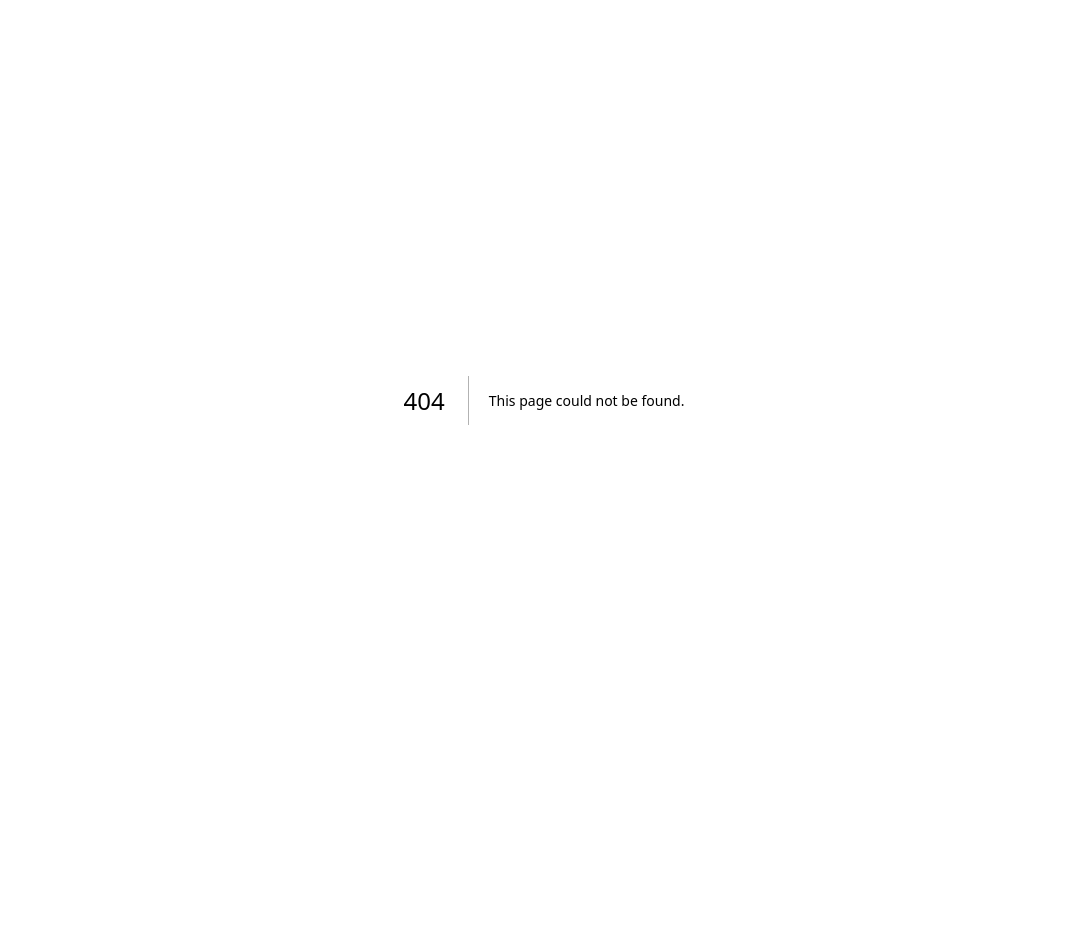
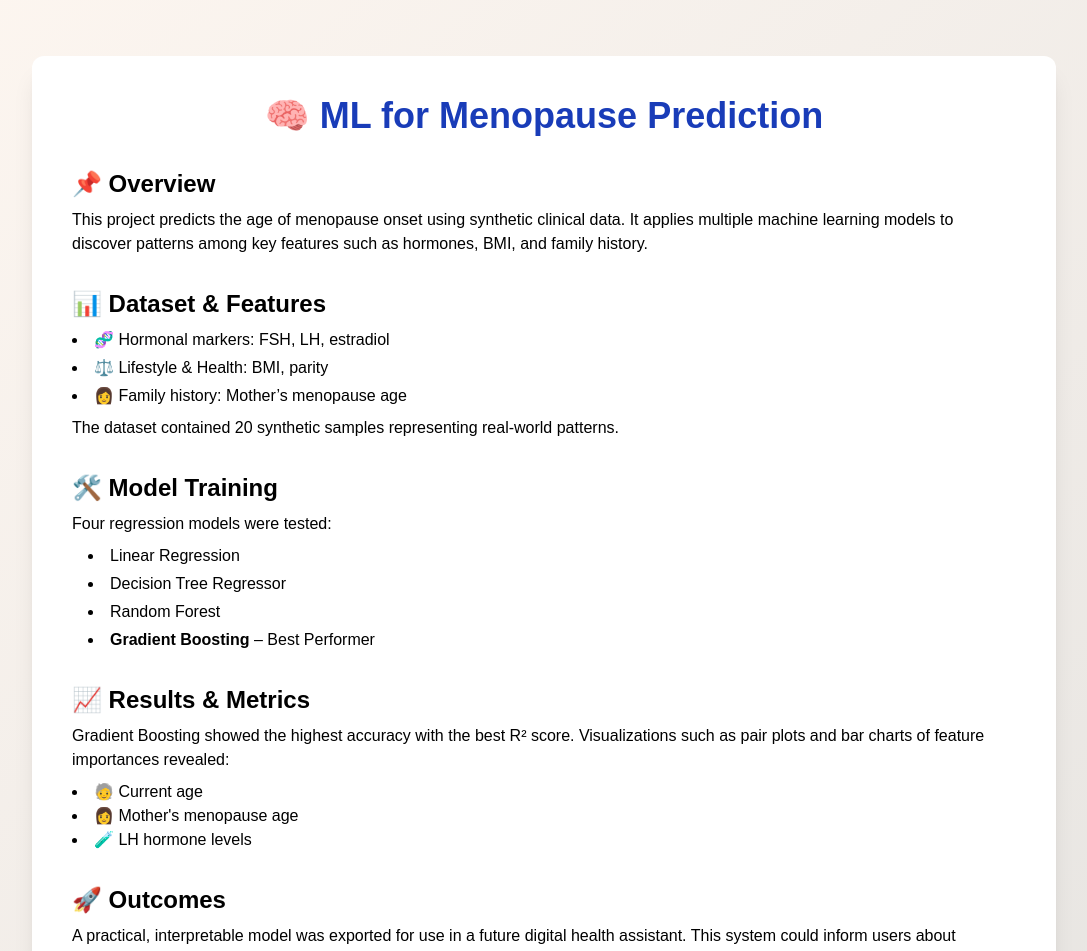
Before and after one commit to nargesghv/my-cv-site, a Next.js app: page /case-studies/menopause in a window 1280 px wide. Before the commit this address had no page. Shown: the top 951 px of the page, without its empty margins (96-1183 px from the left). Before the commit the page ends 800 px from the top, so only its background shows below. Built offline with nearby package versions, Linux system fonts and the light colour scheme.

Commit message:
Fix: Add Project type for selectedProject

```diff
--- /dev/null
+++ b/src/app/case-studies/menopause/page.tsx
@@ -0,0 +1,78 @@
+'use client';
+import React from 'react';
+import Link from 'next/link';
+
+export default function MenopauseCaseStudy() {
+  return (
+    <main className="min-h-screen px-6 md:px-20 py-14 bg-gradient-to-br from-[#fdf6f0] to-[#e6e4e1] dark:from-[#111827] dark:to-[#1f2937] text-black dark:text-white">
+      <div className="max-w-5xl mx-auto bg-white dark:bg-gray-900 p-10 rounded-xl shadow-xl space-y-8">
+        <h1 className="text-4xl font-bold text-blue-800 dark:text-blue-300 text-center">
+          🧠 ML for Menopause Prediction
+        </h1>
+
+        {/* Overview */}
+        <section>
+          <h2 className="text-2xl font-semibold mb-2">📌 Overview</h2>
+          <p>
+            This project predicts the age of menopause onset using synthetic clinical data. It applies multiple machine learning models to discover patterns among key features such as hormones, BMI, and family history.
+          </p>
+        </section>
+
+        {/* Data Section */}
+        <section>
+          <h2 className="text-2xl font-semibold mb-2">📊 Dataset & Features</h2>
+          <ul className="list-disc list-inside space-y-1">
+            <li>🧬 Hormonal markers: FSH, LH, estradiol</li>
+            <li>⚖️ Lifestyle & Health: BMI, parity</li>
+            <li>👩 Family history: Mother’s menopause age</li>
+          </ul>
+          <p className="mt-2">The dataset contained 20 synthetic samples representing real-world patterns.</p>
+        </section>
+
+        {/* Modeling */}
+        <section>
+          <h2 className="text-2xl font-semibold mb-2">🛠️ Model Training</h2>
+          <p>
+            Four regression models were tested:
+          </p>
+          <ul className="list-disc list-inside pl-4 space-y-1 mt-2">
+            <li>Linear Regression</li>
+            <li>Decision Tree Regressor</li>
+            <li>Random Forest</li>
+            <li><strong>Gradient Boosting</strong> – Best Performer</li>
+          </ul>
+        </section>
+
+        {/* Results */}
+        <section>
+          <h2 className="text-2xl font-semibold mb-2">📈 Results & Metrics</h2>
+          <p>
+            Gradient Boosting showed the highest accuracy with the best R² score. Visualizations such as pair plots and bar charts of feature importances revealed:
+          </p>
+          <ul className="list-disc list-inside mt-2">
+            <li>🧓 Current age</li>
+            <li>👩 Mother's menopause age</li>
+            <li>🧪 LH hormone levels</li>
+          </ul>
+        </section>
+
+        {/* Outcomes */}
+        <section>
+          <h2 className="text-2xl font-semibold mb-2">🚀 Outcomes</h2>
+          <p>
+            A practical, interpretable model was exported for use in a future digital health assistant. This system could inform users about potential hormonal health planning and provide early predictions for clinicians.
+          </p>
+        </section>
+
+        <div className="text-center pt-6 border-t border-gray-300 dark:border-gray-700 mt-8">
+          <Link
+            href="/projects"
+            className="text-blue-700 dark:text-blue-400 underline hover:text-blue-900 dark:hover:text-white"
+          >
+            ← Back to Projects
+          </Link>
+        </div>
+      </div>
+    </main>
+  );
+}
--- a/src/app/projects/page.tsx
+++ b/src/app/projects/page.tsx
@@ -94,16 +94,16 @@ export default function ProjectsPage() {
       report: '/downloads/pmo-bi.pdf',
     },
     {
-      title: 'Menopause Prediction using Machine Learning – Anna Startup',
-      tech: 'Gradient Boosting, Feature Engineering, Regression Models, Python',
+      title: 'Menopause Prediction with Machine Learning – Anna Startup',
+      tech: 'Gradient Boosting, Regression, Feature Importance',
       tag: 'Machine Learning',
-      image: '/logos/anna.png', // Make sure this image is placed inside /public/logos/
+      image: '/logos/anna.png', // optional logo path
       description:
-        'Led a health data initiative to predict menopause onset age using synthetically generated clinical datasets. Evaluated multiple regression models including Gradient Boosting, which showed the highest accuracy and interpretability.',
+        'Led predictive modeling on synthetic menopause data using ensemble regressors. Identified top features influencing age of onset.',
       impact:
-        'Built a model explaining how age, mother’s menopause, and LH levels influence menopause prediction. Enabled future deployment for real-time prediction in awareness campaigns.',
-      link: '/case-studies/menopause-ml',
-      report: '/downloads/menopause-ml-report.pdf',
+        'Provided a deployable and explainable model for women’s health applications.',
+      link: '/case-studies/menopause', // 👈 This is what matters
+      report: '/downloads/menopause-prediction.pdf' // optional
     },
     {
       title: '3D Point Cloud Segmentation for Digital Twins – Basler & Hofmann',
```
